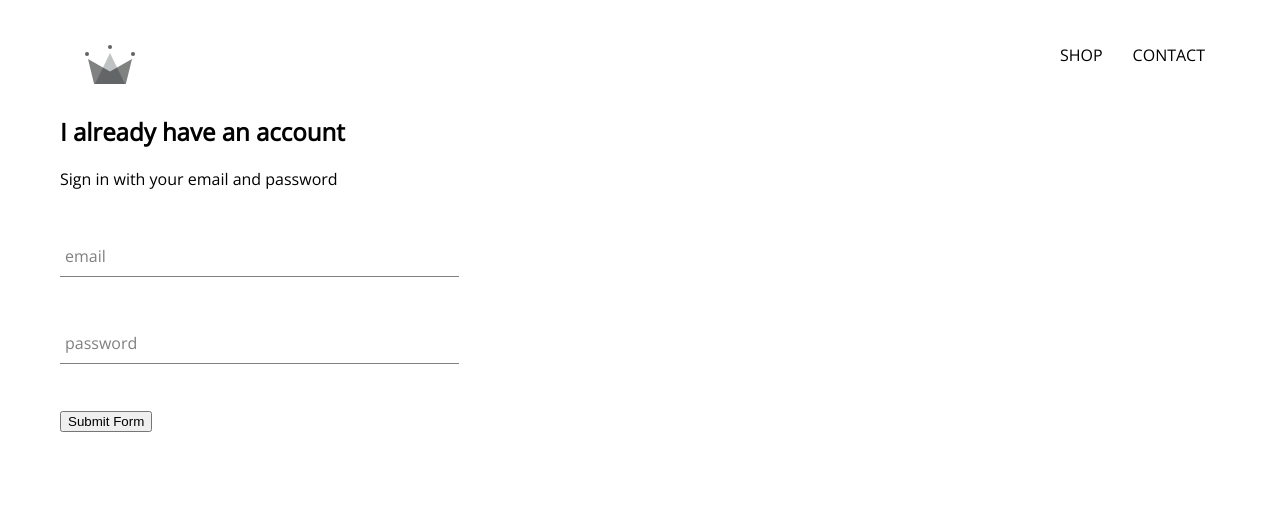
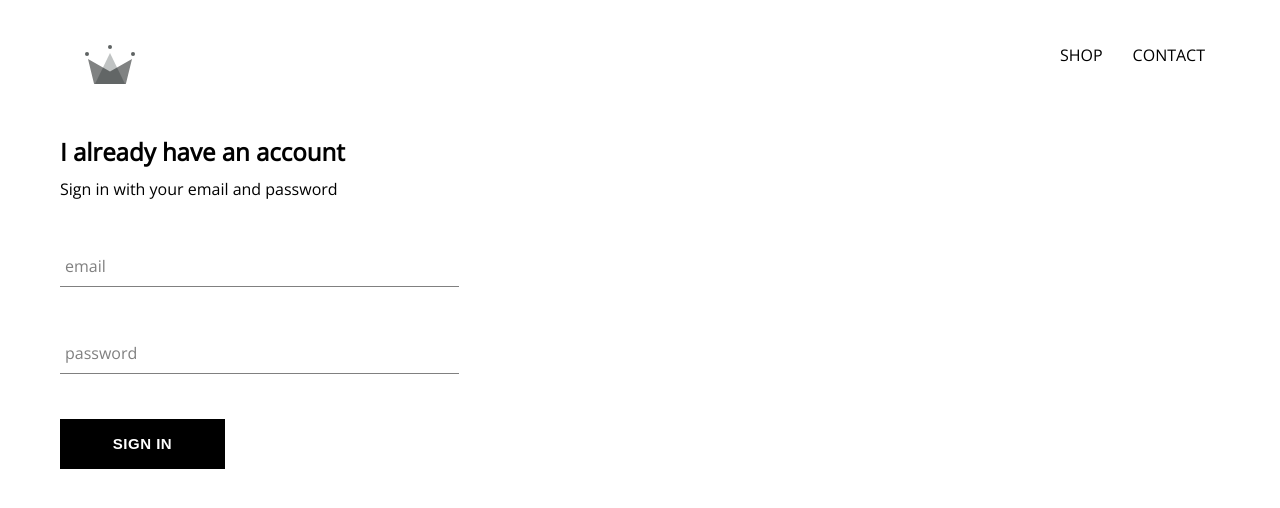
Before and after one commit to AnastasiiaChaplits/crwn-clothing-app, a React (Create React App) app: page /signin in a window 1280 px wide. Shown: the top 508 px of the page. Built offline with nearby package versions, Linux system fonts and the light colour scheme; a web font is replaced by a local one.

Commit message:
create  custom button

```diff
--- /dev/null
+++ b/src/components/CustomButton/CustomButton.jsx
@@ -0,0 +1,9 @@
+import "./styles.scss";
+
+const CustomButton = ({ children, ...otherProps }) => (
+  <button className="custom-button" {...otherProps}>
+    {children}
+  </button>
+);
+
+export default CustomButton;
--- /dev/null
+++ b/src/components/CustomButton/styles.scss
@@ -0,0 +1,21 @@
+.custom-button {
+  min-width: 165px;
+  width: auto;
+  height: 50px;
+  letter-spacing: 0.5px;
+  line-height: 50px;
+  padding: 0 35px 0 35px;
+  font-size: 15px;
+  background-color: black;
+  color: white;
+  text-transform: uppercase;
+  font-weight: bolder;
+  border: none;
+  cursor: pointer;
+
+  &:hover {
+    background-color: white;
+    color: black;
+    border: 1px solid black;
+  }
+}
--- a/src/components/SignIn/SignIn.jsx
+++ b/src/components/SignIn/SignIn.jsx
@@ -1,5 +1,5 @@
 import { Component } from "react";
-import { FormInput } from "../index";
+import { FormInput, CustomButton } from "../index";
 import "./styles.scss";
 
 class SignIn extends Component {
@@ -25,7 +25,7 @@
   render() {
     return (
       <div className="sign-in">
-        <h2>I already have an account</h2>
+        <h2 className="title">I already have an account</h2>
         <span>Sign in with your email and password</span>
 
         <form onSubmit={this.handleSubmit}>
@@ -45,7 +45,7 @@
             required
             handleChange={this.handleChange}
           />
-          <input type="submit" value="Submit Form" />
+          <CustomButton type="submit">Sign in</CustomButton>
         </form>
       </div>
     );
--- a/src/components/SignIn/styles.scss
+++ b/src/components/SignIn/styles.scss
@@ -1,3 +1,9 @@
 .sign-in {
-  width: 30vw
+  width: 30vw;
+  display: flex;
+  flex-direction: column;
+
+  .title {
+    margin-bottom: 10px;
+  }
 }
--- a/src/components/index.js
+++ b/src/components/index.js
@@ -5,3 +5,4 @@
 export { default as Header } from "./Header/Header";
 export { default as SignIn } from "./SignIn/SignIn";
 export { default as FormInput } from "./FormInput/FormInput";
+export { default as CustomButton } from "./CustomButton/CustomButton";
```
